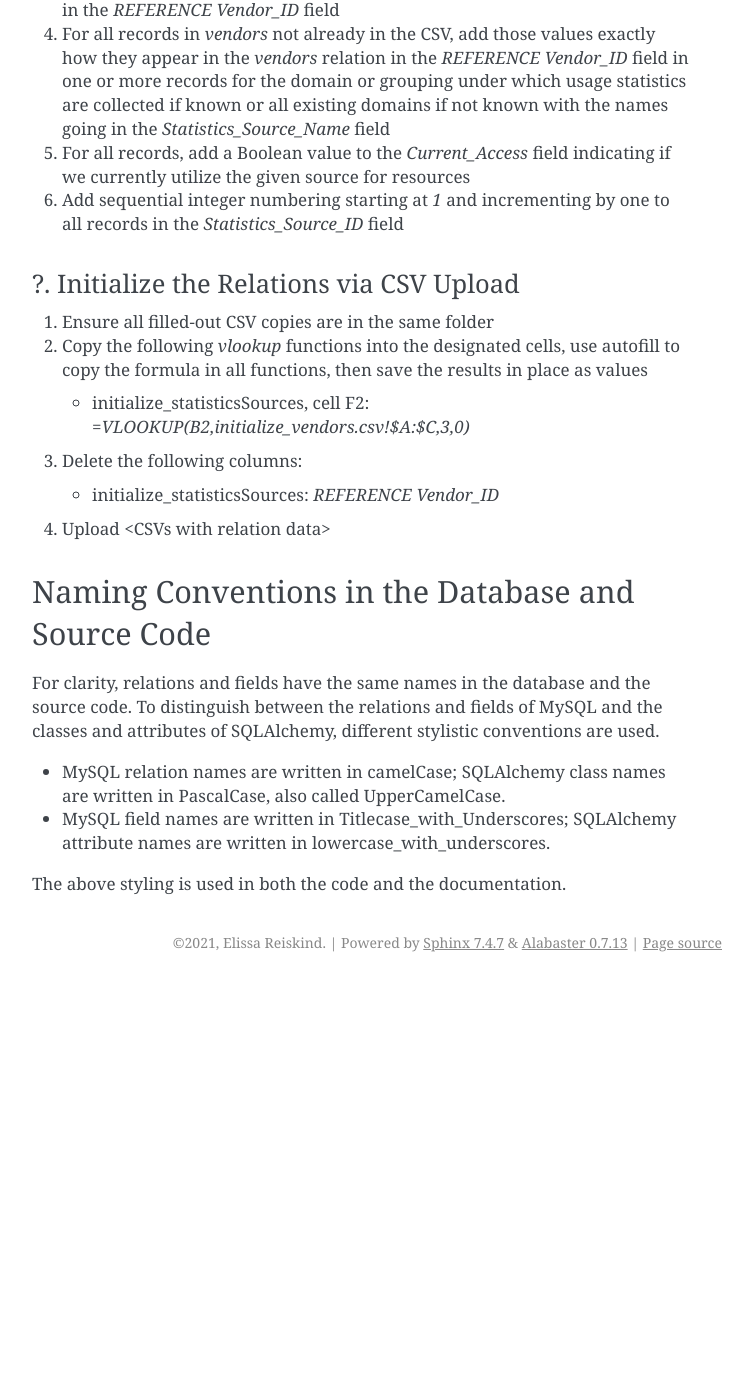
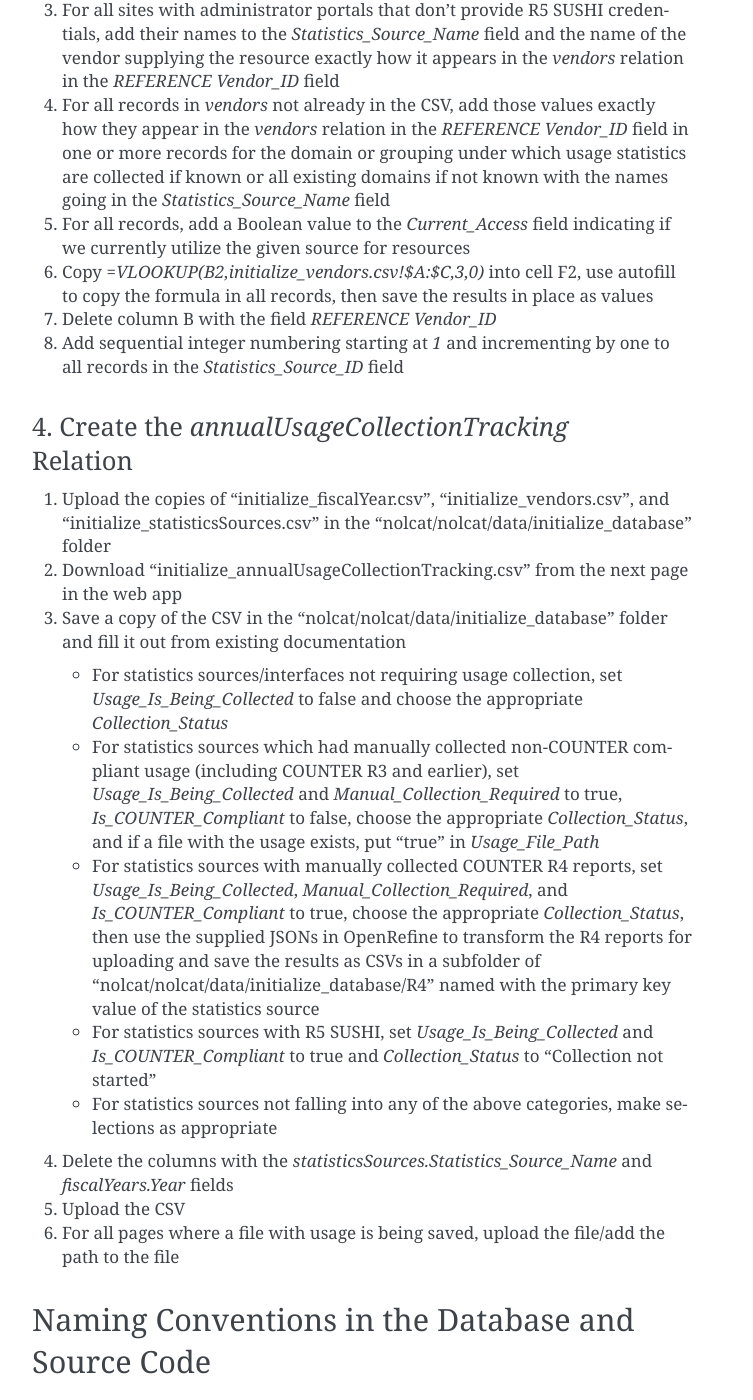
Before and after one commit to ereiskind/nolcat, a Sphinx documentation site: the page built from docs/source/the_database.rst, in a window 1280 px wide and 1400 px high, scrolled down 1402 px. Shown: the whole window, without its empty margins (388-1141 px from the left). Built offline with Sphinx 7.4.7, drawn with Linux system fonts in a browser that asks for light colours; before the commit the page ends 2384 px from its top, so only the background shows below that; some of the changed text lies outside the part shown.

Commit message:
Write step four of database creation

```diff
--- a/docs/source/the_database.rst
+++ b/docs/source/the_database.rst
@@ -13,13 +13,13 @@ The database is designed to be loaded with certain data immediately after instan
 
 1. Create the `fiscalYears` Relation with Historical Years
 ==========================================================
-1. Create a copy of "initialize_fiscalYear.csv"
+1. Create a copy of "initialize_fiscalYear.csv" in the "nolcat/nolcat/data/initialize_database" folder, creating it if it doesn't exist
 2. For all previous fiscal years for which there is usage data, fill out a row in the CSV with the appropriate data (only the `Year`, `Start_Date`, and `End_Date` fields are required)
 3. Add sequential integer numbering starting at `1` and incrementing by one to all records in the `Fiscal_Year_ID` field
 
 2. Create the `vendors` Relation
 ================================
-1. Create a copy of "initialize_vendors.csv"
+1. Create a copy of "initialize_vendors.csv" in the "nolcat/nolcat/data/initialize_database" folder
 2. In the `Vendor_Name` field, list all the sources which provide or have provided resources--publishers, aggregators, free sources, ect.
 3. For all of the above values that have vendor codes in Alma, add those codes to the `Alma_Vendor_Code` field
 4. Add sequential integer numbering starting at `1` and incrementing by one to all records in the `Vendor_ID` field
@@ -28,25 +28,30 @@ The database is designed to be loaded with certain data immediately after instan
 ==========================================
 The most important data related to a statistics source--the SUSHI credentials--needs to be kept secure, so the database doesn't provide a place to store them. Instead, methods are provided to collect that data from one of two alternate sources: the Alma ILS API and a secure JSON file.
 
-1. Create a copy of "initialize_statisticsSources.csv"
+1. Create a copy of "initialize_statisticsSources.csv" in the "nolcat/nolcat/data/initialize_database" folder
 2. For each set of securely stored R5 SUSHI credentials, list the resource the the credentials are for in the `Statistics_Source_Name` field, the name of the vendor supplying the resource exactly how it appears in the `vendors` relation in the `REFERENCE Vendor_ID` field, and either the Alma interface name *check if these must be unique across all resources* or the secure JSON file ID for the credentials in the `Statistics_Source_Retrieval_Code` field
 3. For all sites with administrator portals that don't provide R5 SUSHI credentials, add their names to the `Statistics_Source_Name` field and the name of the vendor supplying the resource exactly how it appears in the `vendors` relation in the `REFERENCE Vendor_ID` field
 4. For all records in `vendors` not already in the CSV, add those values exactly how they appear in the `vendors` relation in the `REFERENCE Vendor_ID` field in one or more records for the domain or grouping under which usage statistics are collected if known or all existing domains if not known with the names going in the `Statistics_Source_Name` field
 5. For all records, add a Boolean value to the `Current_Access` field indicating if we currently utilize the given source for resources
-6. Add sequential integer numbering starting at `1` and incrementing by one to all records in the `Statistics_Source_ID` field
+6. Copy `=VLOOKUP(B2,initialize_vendors.csv!$A:$C,3,0)` into cell F2, use autofill to copy the formula in all records, then save the results in place as values
+7. Delete column B with the field `REFERENCE Vendor_ID`
+8. Add sequential integer numbering starting at `1` and incrementing by one to all records in the `Statistics_Source_ID` field
 
-?. Initialize the Relations via CSV Upload
-==========================================
-1. Ensure all filled-out CSV copies are in the same folder
-2. Copy the following `vlookup` functions into the designated cells, use autofill to copy the formula in all functions, then save the results in place as values
+4. Create the `annualUsageCollectionTracking` Relation
+========================================================
+1. Upload the copies of "initialize_fiscalYear.csv", "initialize_vendors.csv", and "initialize_statisticsSources.csv" in the "nolcat/nolcat/data/initialize_database" folder
+2. Download "initialize_annualUsageCollectionTracking.csv" from the next page in the web app
+3. Save a copy of the CSV in the "nolcat/nolcat/data/initialize_database" folder and fill it out from existing documentation
 
-   * initialize_statisticsSources, cell F2: `=VLOOKUP(B2,initialize_vendors.csv!$A:$C,3,0)`
+   * For statistics sources/interfaces not requiring usage collection, set `Usage_Is_Being_Collected` to false and choose the appropriate `Collection_Status`
+   * For statistics sources which had manually collected non-COUNTER compliant usage (including COUNTER R3 and earlier), set `Usage_Is_Being_Collected` and `Manual_Collection_Required` to true, `Is_COUNTER_Compliant` to false, choose the appropriate `Collection_Status`, and if a file with the usage exists, put "true" in `Usage_File_Path`
+   * For statistics sources with manually collected COUNTER R4 reports, set `Usage_Is_Being_Collected`, `Manual_Collection_Required`, and `Is_COUNTER_Compliant` to true, choose the appropriate `Collection_Status`, then use the supplied JSONs in OpenRefine to transform the R4 reports for uploading and save the results as CSVs in a subfolder of "nolcat/nolcat/data/initialize_database/R4" named with the primary key value of the statistics source
+   * For statistics sources with R5 SUSHI, set `Usage_Is_Being_Collected` and `Is_COUNTER_Compliant` to true and `Collection_Status` to "Collection not started"
+   * For statistics sources not falling into any of the above categories, make selections as appropriate
 
-3. Delete the following columns:
-
-   * initialize_statisticsSources: `REFERENCE Vendor_ID`
-
-4. Upload <CSVs with relation data>
+4. Delete the columns with the `statisticsSources.Statistics_Source_Name` and `fiscalYears.Year` fields
+5. Upload the CSV
+6. For all pages where a file with usage is being saved, upload the file/add the path to the file
 
 Naming Conventions in the Database and Source Code
 **************************************************
```
